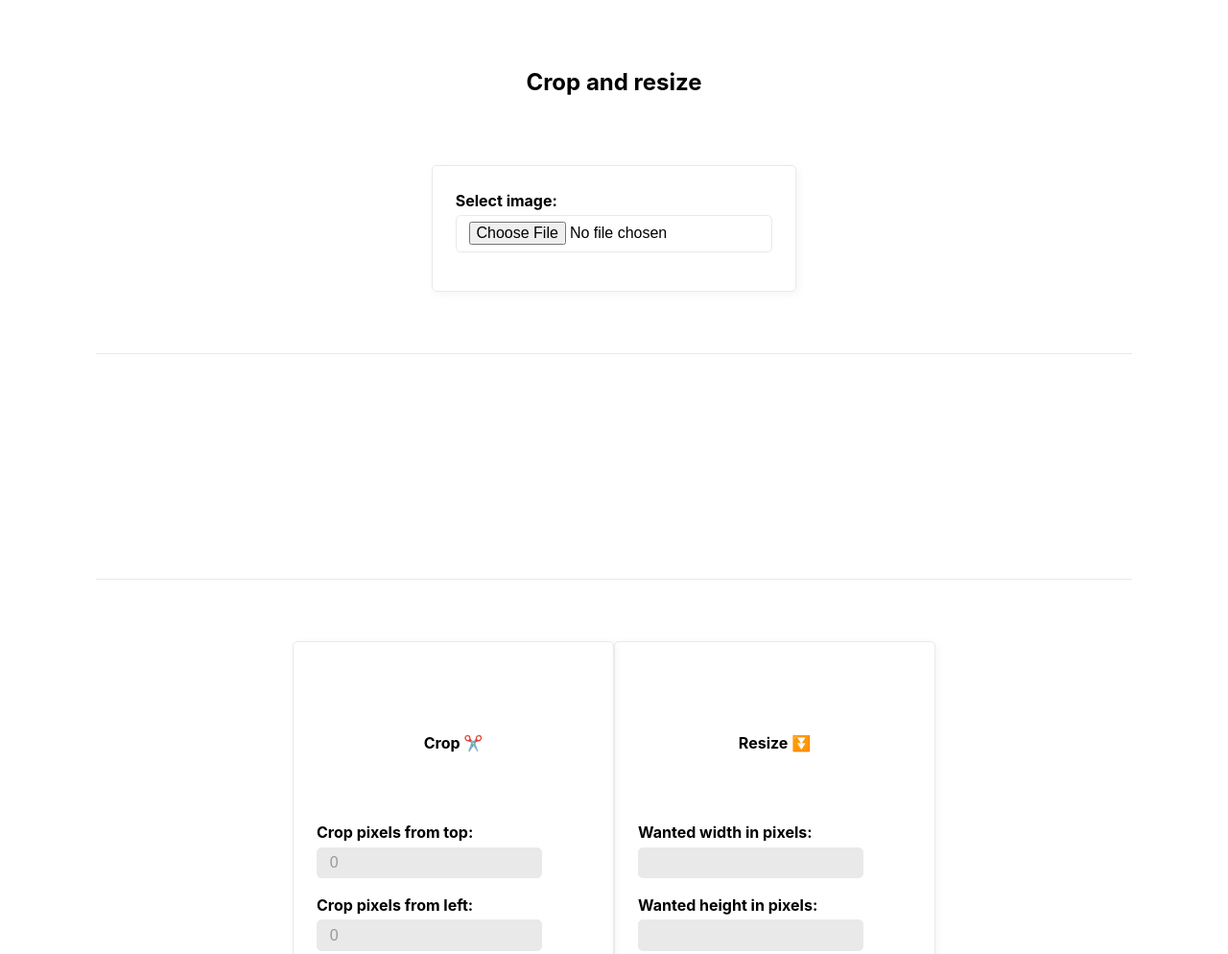
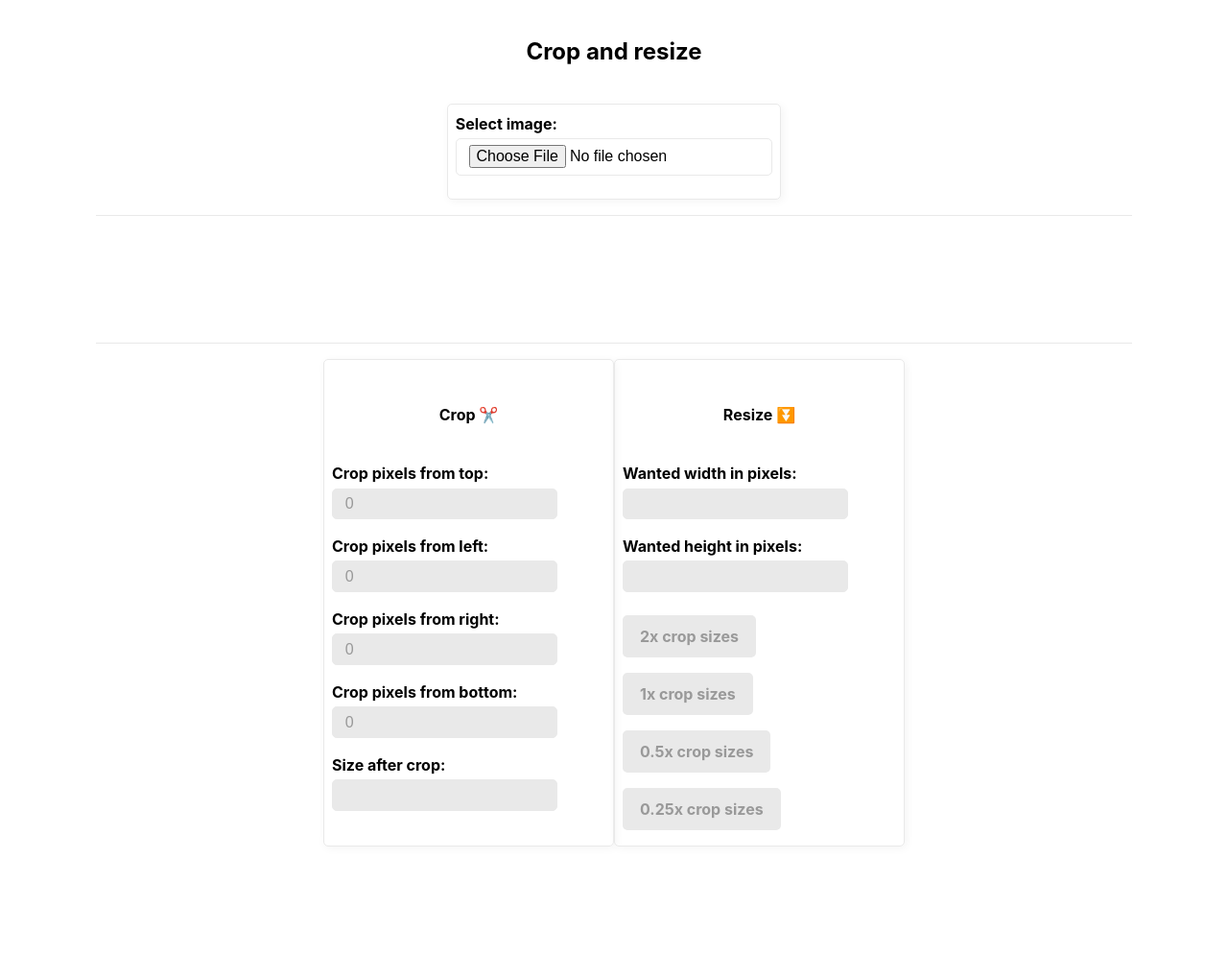
Before and after one commit to mcraiha/JS-Crop-And-Resize, a plain HTML site: page src/index.html in a window 1280 px wide. Shown: the top 994 px of the page at 96% size. Drawn offline with Linux system fonts and the light colour scheme; a script that the page names is missing.

Commit message:
CSS adjustments
Less whitespace in paddings and margins

```diff
--- a/src/mvp.css
+++ b/src/mvp.css
@@ -61,15 +61,21 @@ header,
 main {
     margin: 0 auto;
     max-width: var(--width-content);
-    padding: 3rem 1rem;
+    padding: 1rem 1rem;
 }
 
 hr {
     background-color: var(--color-bg-secondary);
     border: none;
     height: 1px;
-    margin: 4rem 0;
+    margin: 1rem 0;
     width: 100%;
+}
+
+canvas {
+    display: block;
+    padding: 0;
+    margin: auto;
 }
 
 section {
@@ -286,7 +292,7 @@ button {
     font-weight: bold;
     line-height: var(--line-height);
     margin: 0.5rem 0;
-    padding: 1rem 2rem;
+    padding: 0.5rem 1rem;
 }
 
 button {
@@ -354,13 +360,13 @@ form {
     display: block;
     max-width: var(--width-card-wide);
     min-width: var(--width-card);
-    padding: 1.5rem;
+    padding: 0.5rem;
     text-align: var(--justify-normal);
 }
 
 form header {
-    margin: 1.5rem 0;
-    padding: 1.5rem 0;
+    margin: 0.5rem 0;
+    padding: 0.5rem 0;
 }
 
 input,
```
